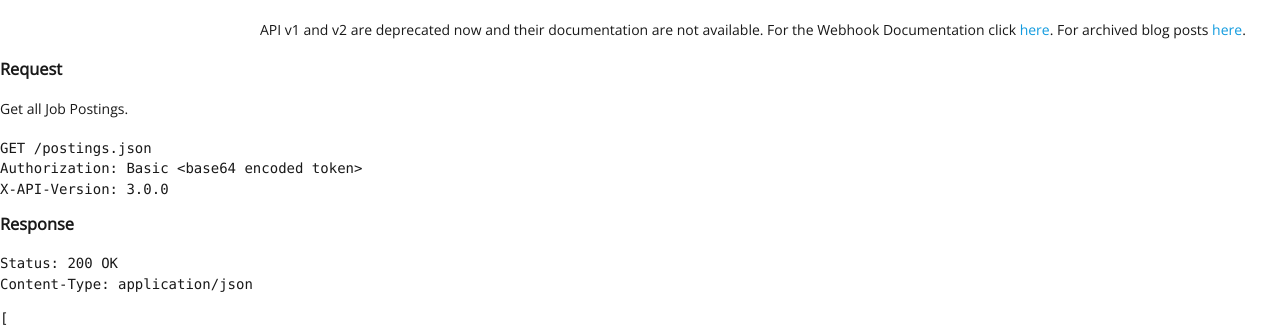
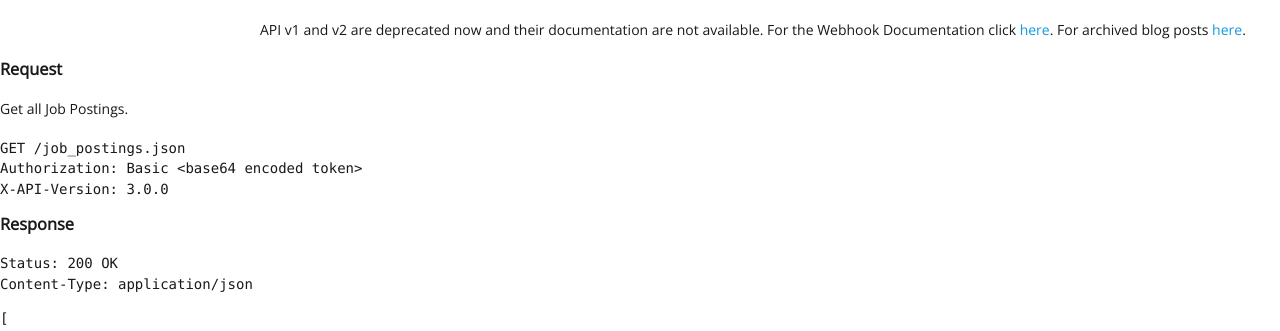
Before and after one commit to TribeHR/tribehr.github.io, a Jekyll site: the page built from _posts/api_v3/2017-01-10-get-job-posting.md, in a window 1280 px wide and 900 px high. Shown: the top 331 px of the window. Built offline with Jekyll 4.4.1, drawn with Linux system fonts in a browser that asks for light colours; some of the changed text lies outside the part shown.

Commit message:
[WEB-8250] Customer APIs analysis / documentation
 - fix job postings url, missing avatar
 - add known issue

````diff
--- a/_posts/api_v3/2017-01-10-get-job-posting.md
+++ b/_posts/api_v3/2017-01-10-get-job-posting.md
@@ -12,7 +12,7 @@ layout: default
 Get all Job Postings.
 
 ```
-GET /postings.json
+GET /job_postings.json
 Authorization: Basic <base64 encoded token>
 X-API-Version: 3.0.0
 ```
@@ -76,7 +76,7 @@ View details about an individual Job Posting.
 Note that the **`description`** field is only HTML field, TribeHR doesn't use RichText format here.
 
 ```
-GET /postings/{id}.json
+GET /job_postings/{id}.json
 Authorization: Basic <base64 encoded token>
 X-API-Version: 3.0.0
 ```
````
Also changed, not shown: _posts/api_v3/2017-03-05-get-kudos.md (+3 -0 lines), _posts/general/2016-01-01-known-issues.md (+3 -0 lines).
